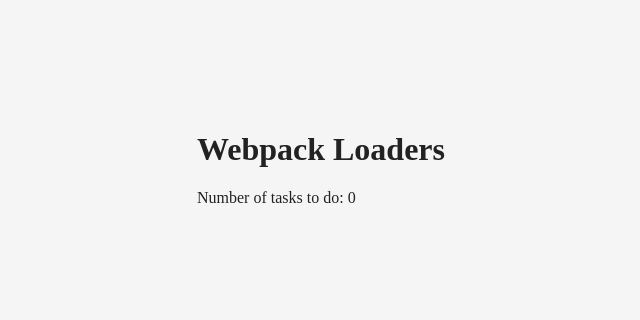
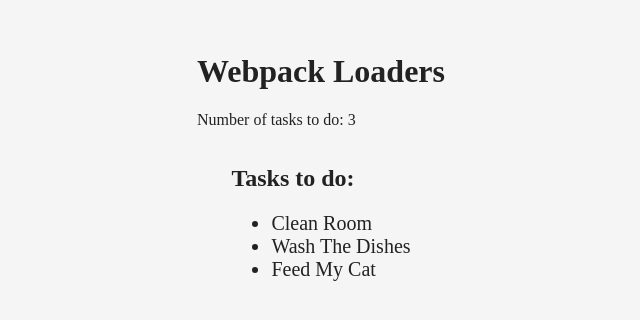
Before and after one commit to MPolonis/Webpack-Loaders, a React app: page / in a window 1280 px wide. Shown: the part 242-562 px from the top of the page, without its empty margins (327-967 px from the left). Built offline with nearby package versions, Linux system fonts and the light colour scheme.

Commit message:
Add TodoList component and its style

```diff
--- a/package.json
+++ b/package.json
@@ -26,6 +26,8 @@
     "@babel/preset-react": "^7.0.0",
     "babel-loader": "^8.0.5",
     "css-loader": "^2.1.1",
+    "html-webpack-plugin": "^3.2.0",
+    "optimize-js-plugin": "0.0.4",
     "react": "^16.8.5",
     "react-dom": "^16.8.5",
     "style-loader": "^0.23.1",
--- a/src/components/TodoList.js
+++ b/src/components/TodoList.js
@@ -0,0 +1,12 @@
+import React from 'react';
+import style from '../containers/List.css';
+
+const TodoList = props =>
+    <div>
+        <h2>Tasks to do:</h2>
+        <ul className={style.ToDoList}>
+            {props.list}
+        </ul>
+    </div>;
+
+export default TodoList;
--- a/src/containers/App.js
+++ b/src/containers/App.js
@@ -2,14 +2,28 @@
 import uuid from 'uuid';
 import style from './App.css';
 import Title from '../components/Title';
+import TodoList from '../components/TodoList';
+
 
 class App extends React.Component {
     constructor(props){
         super(props);
         this.state = {
-            data: [],
+            data: [
+                {
+                    id: 1,
+                    text: 'clean room'
+                }, {
+                    id: 2,
+                    text: 'wash the dishes'
+                }, {
+                    id: 3,
+                    text: 'feed my cat'
+                }
+            ],
             title: 'Webpack Loaders'
         };
+        this.removeTodo = this.removeTodo.bind(this);
     }
     addTodo(val){
         const todo = {
@@ -24,9 +38,11 @@
         this.setState({data: remainder});
     }
     render() {
+        const listToDo = this.state.data.map((id) => <li key={id.id}>{id.text}</li>);
         return (
             <div className={style.TodoApp}>
                 <Title title={this.state.title} taskNumber={this.state.data.length} />
+                <TodoList list={listToDo} onClick={this.removeTodo} />
             </div>
         )
     }
--- /dev/null
+++ b/src/containers/List.css
@@ -0,0 +1,4 @@
+.ToDoList {
+    text-transform: capitalize;
+    font-size: 20px;
+}
--- /dev/null
+++ b/src/index.html
@@ -0,0 +1,10 @@
+<!DOCTYPE html>
+<html lang="en">
+    <head>
+        <meta charset="UTF-8">
+        <title>Webpack + React</title>
+    </head>
+    <body>
+        <div id="app"></div>
+    </body>
+</html>
--- a/webpack.config.js
+++ b/webpack.config.js
@@ -1,8 +1,25 @@
 const path = require('path');
+const HtmlWebpackPlugin = require('html-webpack-plugin');
+const OptimizeJsPlugin = require('optimize-js-plugin');
+
+const plugins = [new HtmlWebpackPlugin({
+    template: 'src/index.html',
+    filename: 'index.html',
+    inject: 'body'
+})];
+
 
 //webpack.config.js
 module.exports = (env) => {
     const environment = env || 'production';
+    if (env === 'production') {
+        plugins.push(
+            new OptimizeJsPlugin({
+                sourceMap: false
+            })
+        )
+    }
+
 
     return {
         mode: environment,
@@ -30,6 +47,7 @@
                     ]
                 }
             ]
-        }
+        },
+        plugins
     }
 };
```
Also changed, not shown: build/app.bundle.js, build/index.html, 1 other file.
